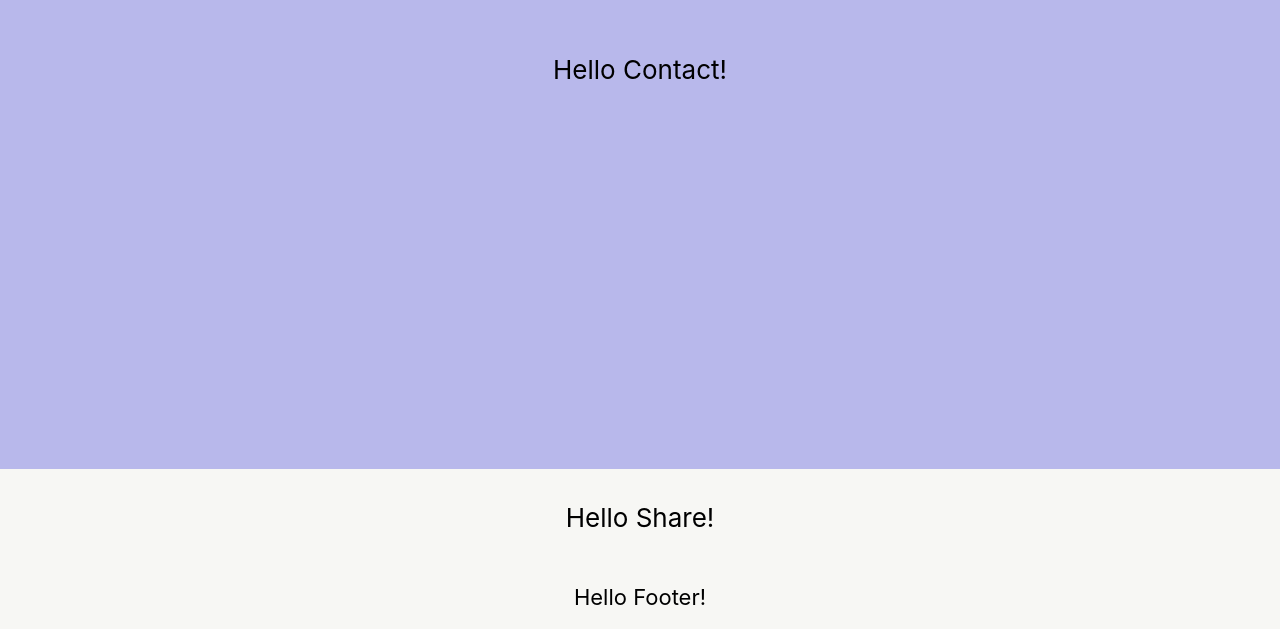
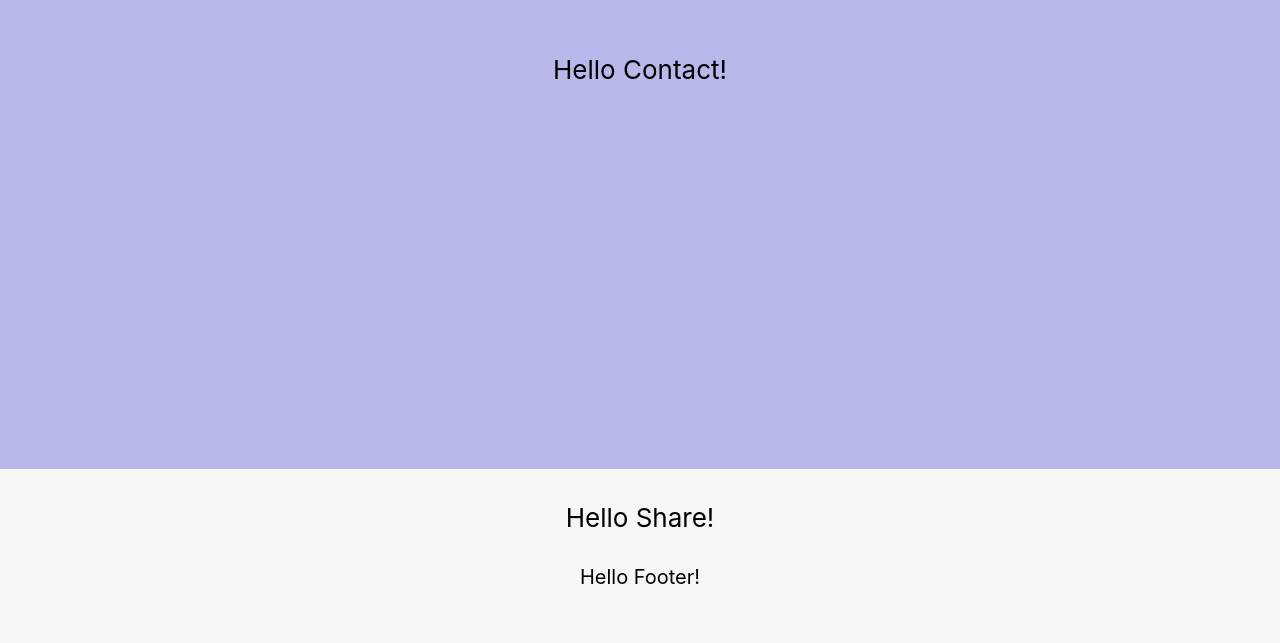
Before and after one commit to LiahWoody/wedding, a React (Create React App) app: page / in a window 1280 px wide. Shown: the part 4011-4654 px from the top of the page. Built offline with nearby package versions, Linux system fonts and the light colour scheme; a web font is replaced by a local one.

Commit message:
Update meta tag and footer

```diff
--- a/public/index.html
+++ b/public/index.html
@@ -23,8 +23,8 @@
     <meta property="og:image" content="https://liahwoody.github.io/wedding/thumbnail.png" />
     <meta property="og:image:width" content="800" />
     <meta property="og:image:height" content="534" />
-    <meta property="og:title" content="민희와 종욱이의 모바일 청첩장💕" />
-    <meta property="og:description" content="민희와 종욱이가 2023년 1월 7일 결혼해요. 많이 와서 자리를 빛내 주세요 😊" />
+    <meta property="og:title" content="종욱이와 민희의 모바일 청첩장💕" />
+    <meta property="og:description" content="🎉 🤵👰 💐" />
     <link rel="apple-touch-icon" href="%PUBLIC_URL%/favicon.ico" />
     <!--
       manifest.json provides metadata used when your web app is installed on a
@@ -43,7 +43,6 @@
     <title>리아와 우디의 모바일 청첩장💕</title>
   </head>
   <body>
-    <noscript>You need to enable JavaScript to run this app.</noscript>
     <div id="root"></div>
     <!--
       This HTML file is a template.
--- a/src/footer/Footer.css
+++ b/src/footer/Footer.css
@@ -7,11 +7,11 @@
     /* background-image: url(../images/img_intro.png); */
     background-repeat: no-repeat;
     background-position: center;
-    min-height: 8vh;
+    min-height: 18vh;
     display: flex;
     flex-direction: column;
     align-items: center;
-    justify-content: center;
-    font-size: calc(6px + 2vmin);
+    justify-content: flex-start;
+    font-size: calc(4px + 2vmin);
     color: #000000;
 }
```
